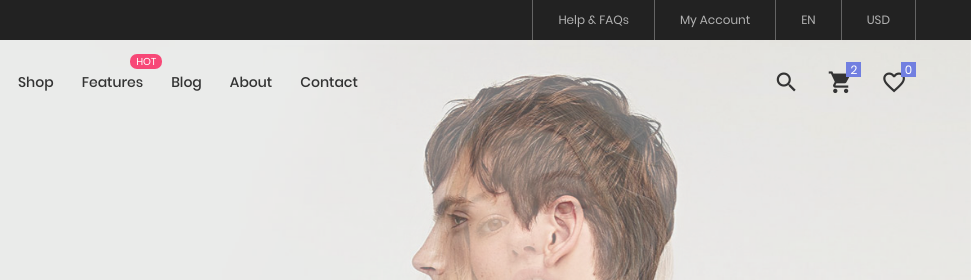
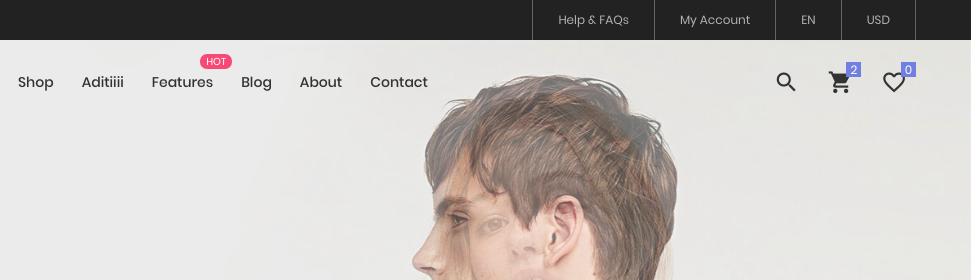
Before and after one commit to sandeshthitte/E-Commerce-GithubActions, a plain HTML site: page index.html in a window 1280 px wide. Shown: the top 280 px of the page, 309-1280 px from the left. Drawn offline with Linux system fonts and the light colour scheme; a web font is replaced by a local one.

Commit message:
Update index.html

```diff
--- a/index.html
+++ b/index.html
@@ -90,6 +90,10 @@
 
 							<li>
 								<a href="product.html">Shop</a>
+							</li>
+
+							<li>
+								<a href="product.html">Aditiiii</a>
 							</li>
 
 							<li class="label1" data-label1="hot">
```
